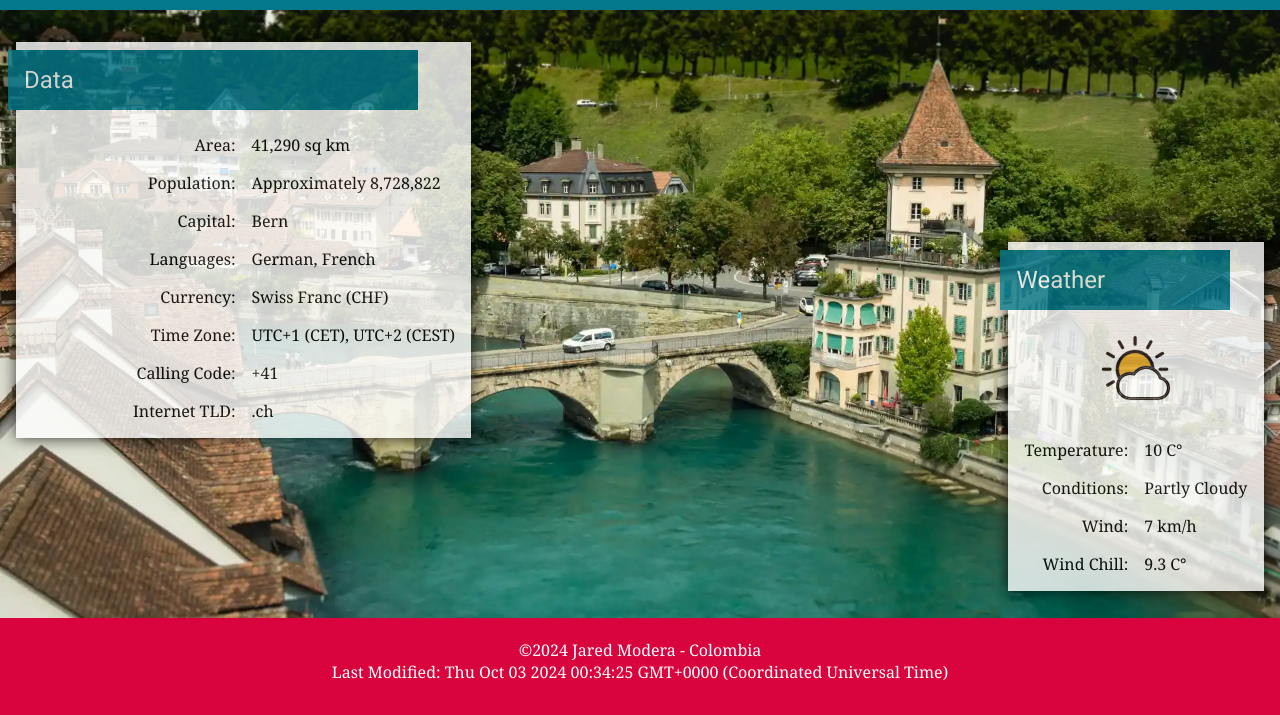
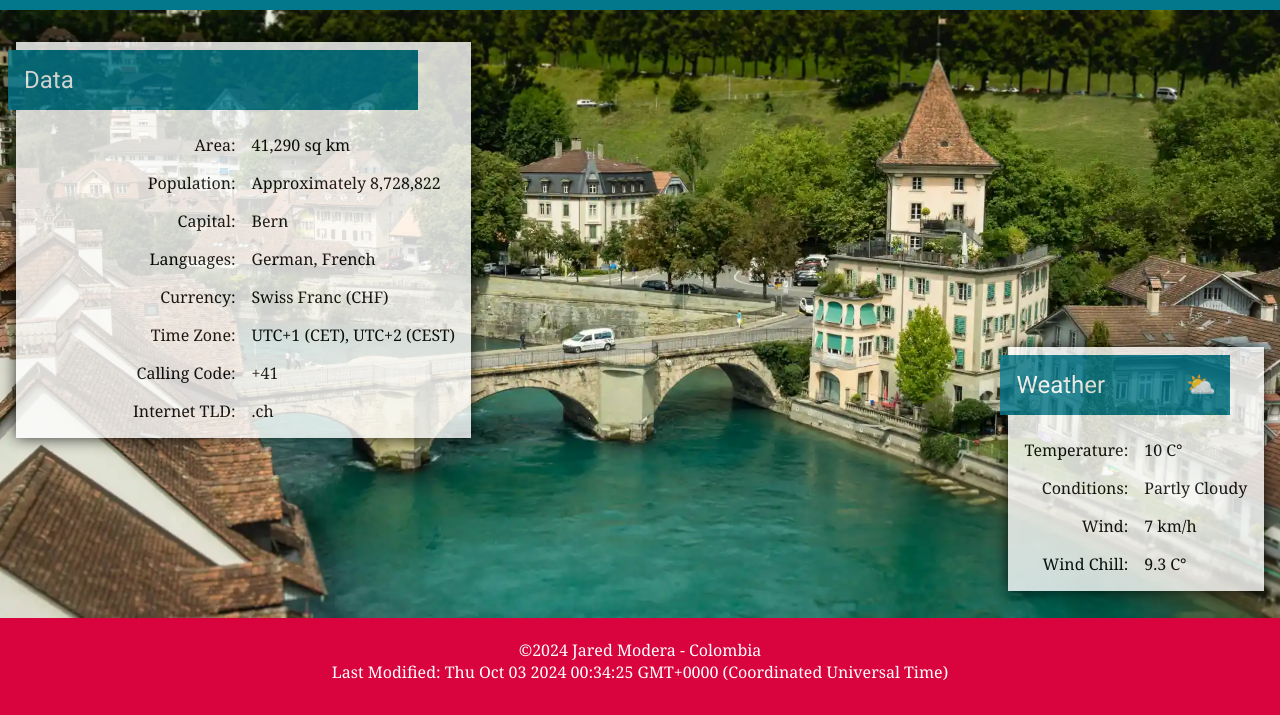
Before and after one commit to JaredModera/wdd131, a plain HTML site: page place.html in a window 1280 px wide. Shown: the part 85-800 px from the top of the page. Drawn offline with Linux system fonts and the light colour scheme.

Commit message:
3rd commit

```diff
--- a/place.html
+++ b/place.html
@@ -56,7 +56,7 @@
         </section>
         <section class="card weather">
             <h2>Weather</h2>
-            <img src="images/small-weather-icon.svg" alt="Weather Icon" width="100" height="100">
+            <img src="images/small-weather-icon.svg" alt="Weather Icon" width="100" height="100" id="weather-icon">
             <div class="dta-grid">
                 <span class="label">Temperature:</span>
                 <span class="value">10 C°</span>
--- a/styles/place-large.css
+++ b/styles/place-large.css
@@ -29,4 +29,15 @@
     bottom: 2rem;
     right: 1rem;
     }
+
+    #weather-icon {
+        display: none;
+    }
+
+    .weather h2::after {
+        content: "⛅";
+        position: absolute;
+        right: 3rem;
+        top: 1.5rem;
+      }
 }
```
